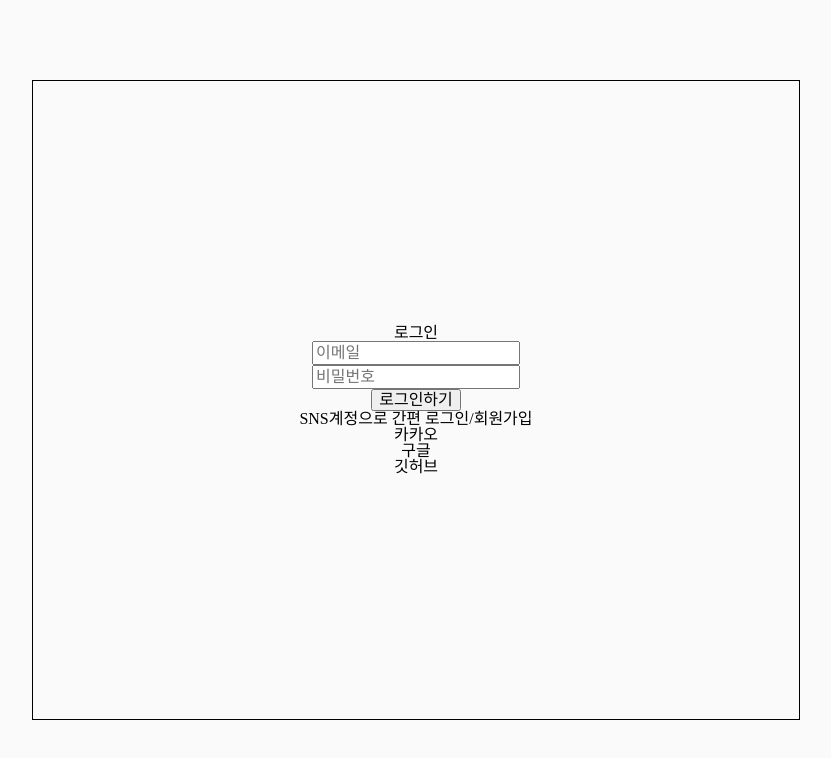
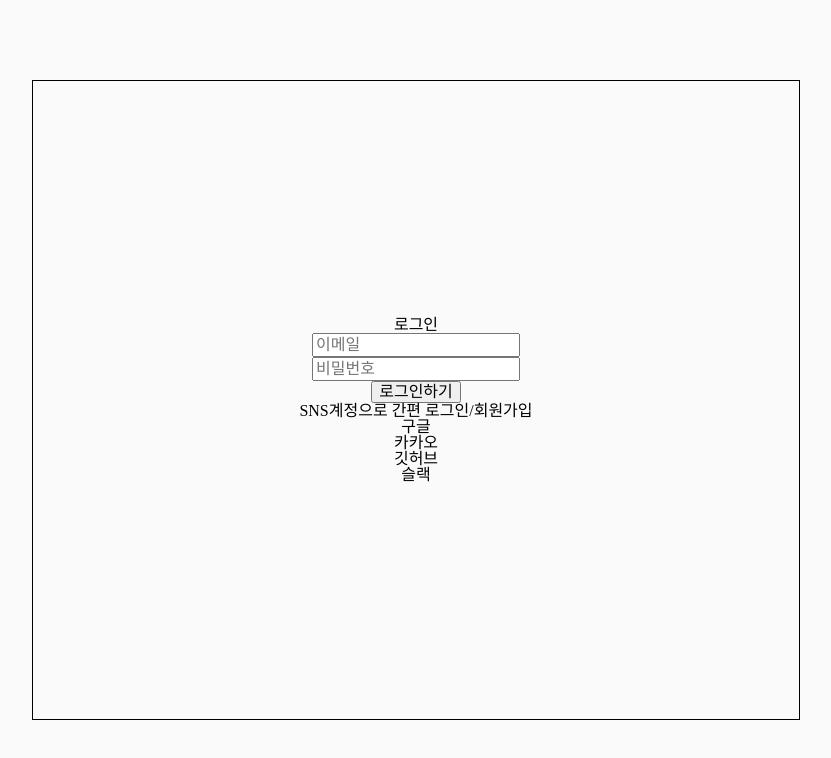
Before and after one commit to MyLog08/MyLog, a React (Vite) app: page /auth/login in a window 1280 px wide. Shown: the top 758 px of the page, without its empty margins (224-1055 px from the left). Built offline with nearby package versions, Linux system fonts and the light colour scheme; no server answers.

Commit message:
feat: add slack social login - 슬랙 소셜 로그인 기능 추가 - TODO: 비밀번호 암호화

```diff
--- a/src/components/LoginComponents/SocialSection.jsx
+++ b/src/components/LoginComponents/SocialSection.jsx
@@ -16,12 +16,18 @@ function SocialSection() {
     await handleSignInOAuth(provider);
   };
 
+  const handleOnClickSignInWithSlack = async () => {
+    const provider = 'slack';
+    await handleSignInOAuth(provider);
+  };
+
   return (
     <section>
       <div>SNS계정으로 간편 로그인/회원가입</div>
+      <div onClick={handleOnClickSignInWithGoogle}>구글</div>
       <div onClick={handleOnClickSignInWithKakao}>카카오</div>
-      <div onClick={handleOnClickSignInWithGoogle}>구글</div>
       <div onClick={handleOnClickSignInWithGithub}>깃허브</div>
+      <div onClick={handleOnClickSignInWithSlack}>슬랙</div>
     </section>
   );
 }
```
